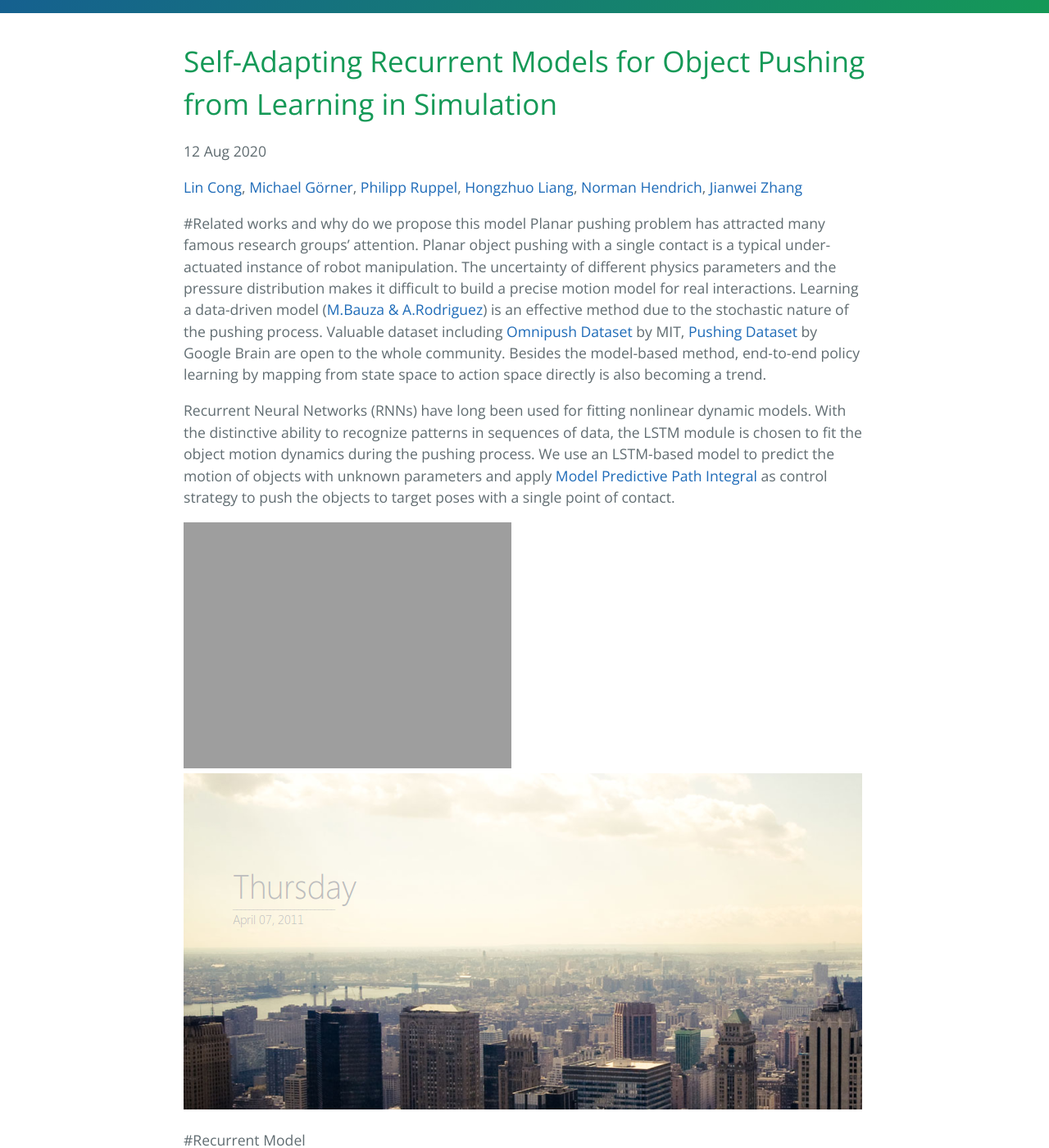
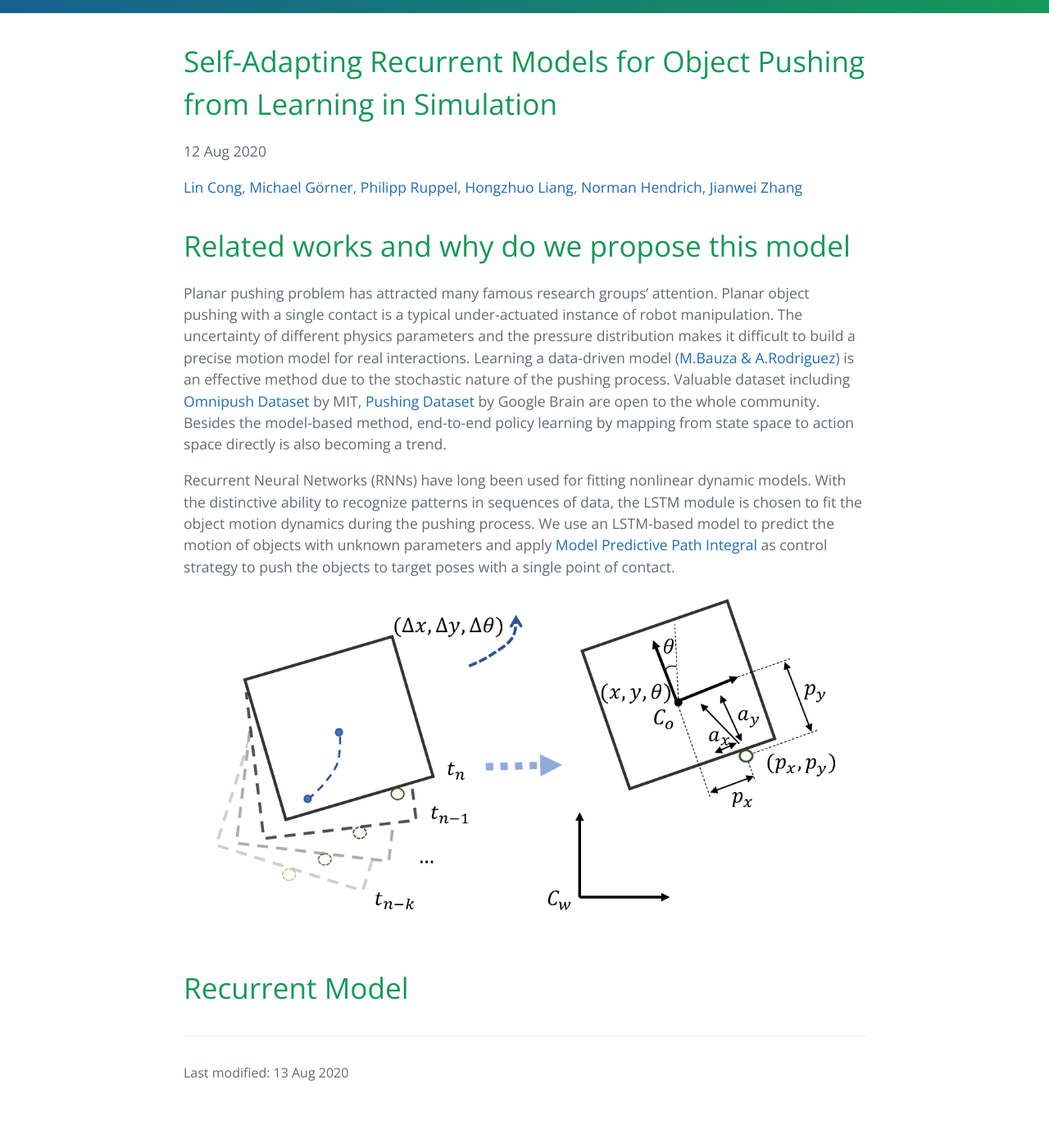
Before and after one commit to Smilels/Smilels.github.io, a Jekyll site: the page built from _posts/2020-08-12-Self-Adapting-Recurrent-Models-for-Object-Pushing-from-Learning-in-Simulation.md, in a window 1280 px wide and 1400 px high, scrolled down 367 px. Shown: the whole window at 82% size. Built offline with Jekyll 4.4.1, drawn with Linux system fonts in a browser that asks for light colours; after the commit the page ends 1719 px from its top, so only the background shows below that.

Commit message:
first blog

```diff
--- a/_posts/2020-08-12-Self-Adapting-Recurrent-Models-for-Object-Pushing-from-Learning-in-Simulation.md
+++ b/_posts/2020-08-12-Self-Adapting-Recurrent-Models-for-Object-Pushing-from-Learning-in-Simulation.md
@@ -7,15 +7,15 @@
 
 [Lin Cong](https://tams.informatik.uni-hamburg.de/people/cong/), [Michael Görner](https://tams.informatik.uni-hamburg.de/people/goerner/), [Philipp Ruppel](https://tams.informatik.uni-hamburg.de/people/ruppel/), [Hongzhuo Liang](https://tams.informatik.uni-hamburg.de/people/liang/), [Norman Hendrich](https://tams.informatik.uni-hamburg.de/people/hendrich/), [Jianwei Zhang](https://tams.informatik.uni-hamburg.de/people/zhang/)
 
-#Related works and why do we propose this model
+# Related works and why do we propose this model
+
 Planar pushing problem has attracted many famous research groups' attention. Planar object pushing with a single contact is a typical under-actuated instance of robot manipulation. The uncertainty of different physics parameters and the pressure distribution makes it difficult to build a precise motion model for real interactions. Learning a data-driven model ([M.Bauza & A.Rodriguez](https://arxiv.org/abs/1704.03033)) is an effective method due to the stochastic nature of the pushing process. Valuable dataset including [Omnipush Dataset](http://web.mit.edu/mcube/omnipush-dataset/) by MIT, [Pushing Dataset](https://sites.google.com/site/brainrobotdata/home/push-dataset) by Google Brain are open to the whole community. Besides the model-based method, end-to-end policy learning by mapping from state space to action space directly is also becoming a trend.
 
 Recurrent Neural Networks (RNNs) have long been used for fitting nonlinear dynamic models.
 With the distinctive ability to recognize patterns in sequences of data, the LSTM module is chosen to fit the object motion dynamics during the pushing process. We use an LSTM-based model to predict the motion of objects with unknown parameters
 and apply [Model Predictive Path Integral](https://homes.cs.washington.edu/~bboots/files/InformationTheoreticMPC.pdf) as control strategy to push the objects to target poses with a single point of contact.
 
-![Planar pushing object motion prediction problem1]({{ site.url }}/data/images/self-adapting-description.pdf)
-![Planar pushing object motion prediction problem1]({{ site.url }}/data/images/test.png)
+![Planar pushing object motion prediction problem1]({{ site.url }}/data/images/self-adapting-description.png)
+{: style="width: 100%;" class="center"}
 
-
-#Recurrent Model
+# Recurrent Model
```
Also changed, not shown: data/images/self-adapting-description.png (added), 1 other file.
